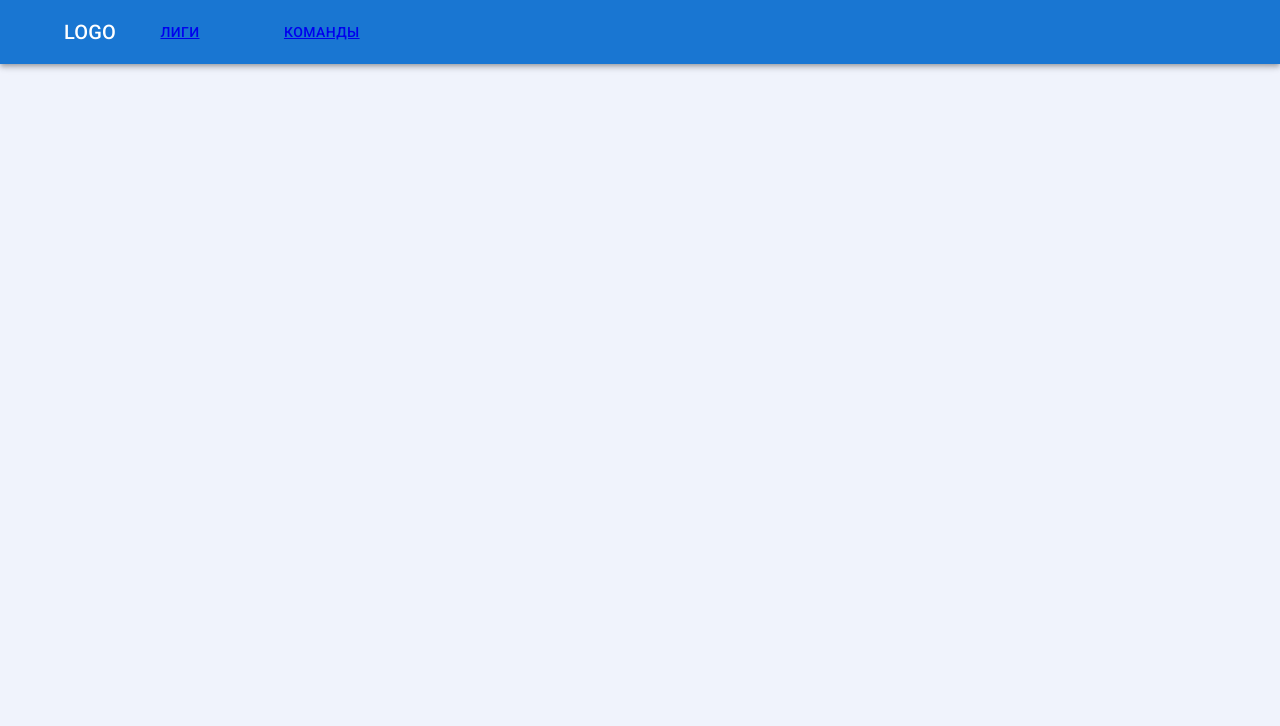
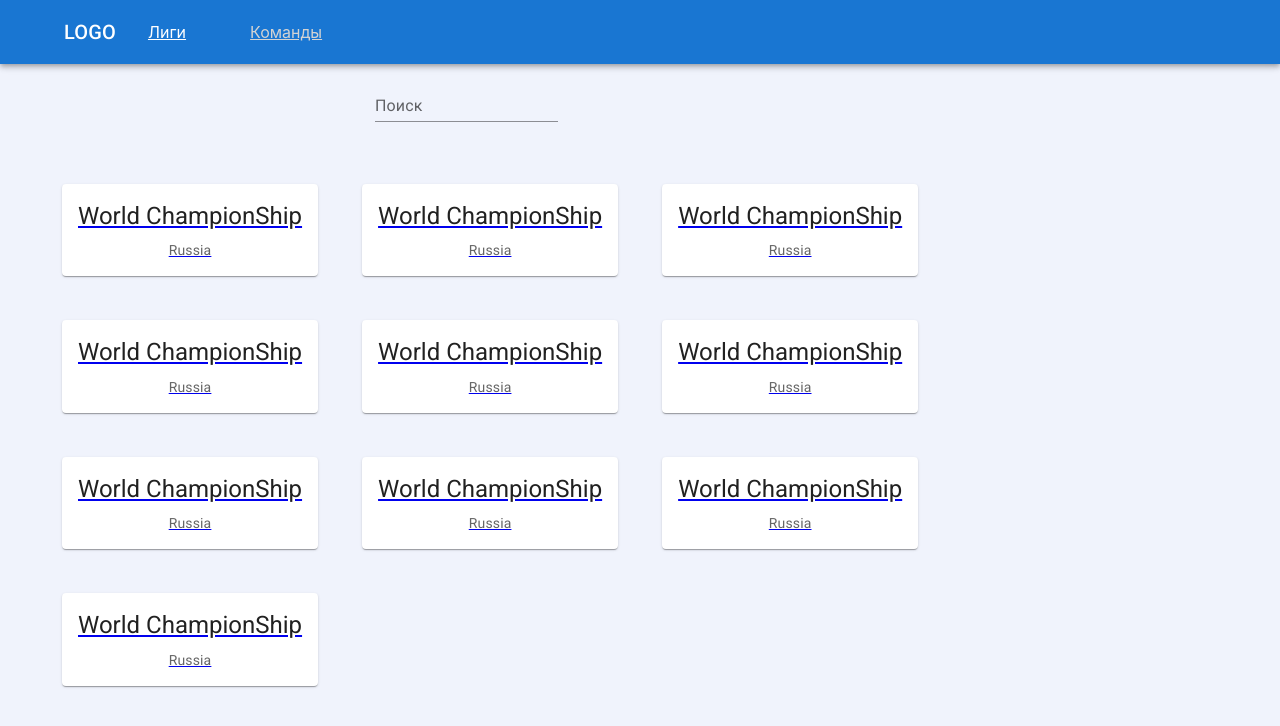
Before and after one commit to lintricker/SummerPractice, a React (Create React App) app: page /leagues in a window 1280 px wide. Before the commit this address had no page. Shown: the top 726 px of the page. Built offline with nearby package versions, Linux system fonts and the light colour scheme.

Commit message:
task3: react-routing

```diff
--- a/src/App.tsx
+++ b/src/App.tsx
@@ -1,33 +1,20 @@
 import React from 'react';
 import LeaguePage from './Components/LeaguePage/LeaguePage';
+import Header from './Components/Header/Header';
+import { Routes, Route} from "react-router-dom";
+import { Teams } from './Components/Teams/Teams';
+import {LeagueTimetable} from "./Components/LeagueTimetable/LeagueTimetable";
 
-import {AppBar, Container, Toolbar} from "@mui/material";
-import {Typography} from "./Components/Header/Typography";
-import {Button} from "./Components/Header/NavButton";
-import { Routes, Route, Link} from "react-router-dom";
-import { Teams } from './Components/Teams/Teams';
 
 function App() {
   return (
     <div className="App">
-        <header>
-            <AppBar position="static">
-                <Container>
-                    <Toolbar disableGutters>
-                        <Typography variant="h6" noWrap>LOGO</Typography>
-                        <div>
-                            <Button><Link to="/">Лиги</Link></Button>
-                        </div>
-                        <div>
-                            <Button><Link to="/teams">Команды</Link></Button>
-                        </div>
-                    </Toolbar>
-                </Container>
-            </AppBar>
-        </header>
+        <Header />
         <Routes>
-            <Route path="/" element={<LeaguePage />} />
+            <Route index element={<LeaguePage />} />
+            <Route path="/leagues" element={<LeaguePage />} />
             <Route path="/teams" element={<Teams />} />
+            <Route path="/leagues/timetable" element={<LeagueTimetable/>}/>
         </Routes>
     </div>
   );
--- /dev/null
+++ b/src/Components/Header/Header.tsx
@@ -0,0 +1,20 @@
+import {AppBar, Container, Toolbar} from '@mui/material';
+import React from 'react';
+import { Typography } from './Typography';
+import { NavLink } from "react-router-dom";
+
+
+function MainHeader() {
+    return (
+        <AppBar position="static">
+            <Container>
+                <Toolbar disableGutters>
+                    <Typography variant="h6" noWrap>LOGO</Typography>
+                    <NavLink to="/leagues" className={({isActive}) => isActive ? 'active-link' : 'non-active-link'}>Лиги</NavLink>
+                    <NavLink to="/teams" className={({isActive}) => isActive ? 'active-link' : 'non-active-link'}>Команды</NavLink>
+                </Toolbar>
+            </Container>
+        </AppBar>
+    );
+}
+export default MainHeader;
--- a/src/Components/Header/NavButton.tsx
+++ b/src/Components/Header/NavButton.tsx
@@ -1,9 +1,9 @@
-import {Button as MuiButton, styled} from "@mui/material";
+import {NavLink} from "react-router-dom";
 
 
-export const Button = styled(MuiButton)`
+/*export const NavLinkStyled = styled(MuiLink)`
     my: 2;
     color: white;
     display: block;
     margin: auto 32px;
-`;
+`;*/
--- a/src/Components/LeagueCard/LeagueCard.tsx
+++ b/src/Components/LeagueCard/LeagueCard.tsx
@@ -1,12 +1,11 @@
 import React from 'react';
 import {CardActionArea, CardContent, Typography} from "@mui/material";
 import {Card} from './Card';
-import {Route, Routes,Link} from "react-router-dom";
-import { LeagueTimetable } from '../LeagueTimetable/LeagueTimetable';
+import {Link} from "react-router-dom";
 
 const LeagueCard= () => {
     return(
-        <><Link to="/timetable">
+        <><Link to="/leagues/timetable">
             <div className='container'>
                 <Card>
                     <CardActionArea>
@@ -21,9 +20,7 @@ const LeagueCard= () => {
                     </CardActionArea>
                 </Card>
             </div>
-        </Link><Routes>
-            <Route path="/timetable" element={<LeagueTimetable/>}/>
-        </Routes></>
+        </Link></>
 )
 }
 export default LeagueCard;
--- a/src/Components/LeaguePage/TextField.tsx
+++ b/src/Components/LeaguePage/TextField.tsx
@@ -1,5 +1,5 @@
 import {TextField as MuiTextField, styled} from "@mui/material";
 
 export const TextField = styled(MuiTextField)`
-  margin: 0px;
+  margin: 10px auto auto 375px; ;
 `;
--- a/src/index.css
+++ b/src/index.css
@@ -12,3 +12,22 @@ code {
   font-family: source-code-pro, Menlo, Monaco, Consolas, 'Courier New',
     monospace;
   }
+.active-link{
+  my: 2;
+  color: white;
+  display: block;
+  margin: auto 32px;
+  cursor: default;
+  fontFamily: monospace;
+  fontWeight: 700;
+}
+
+.non-active-link{
+  color: lightgrey;
+  my: 2;
+  display: block;
+  margin: auto 32px;
+  cursor: default;
+  fontFamily: monospace;
+  fontWeight: 700;
+}
```
